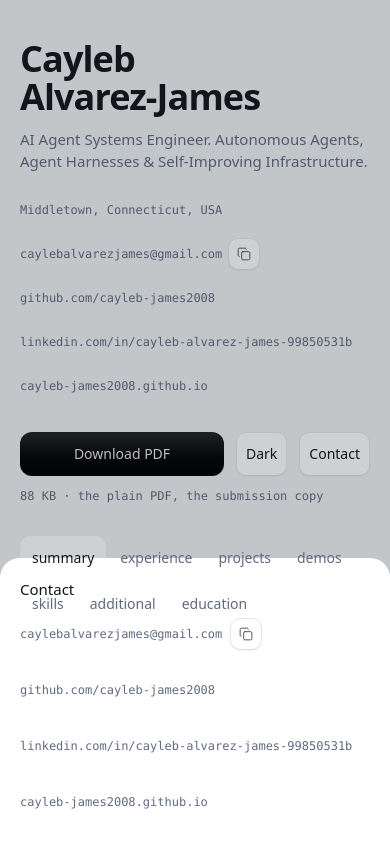
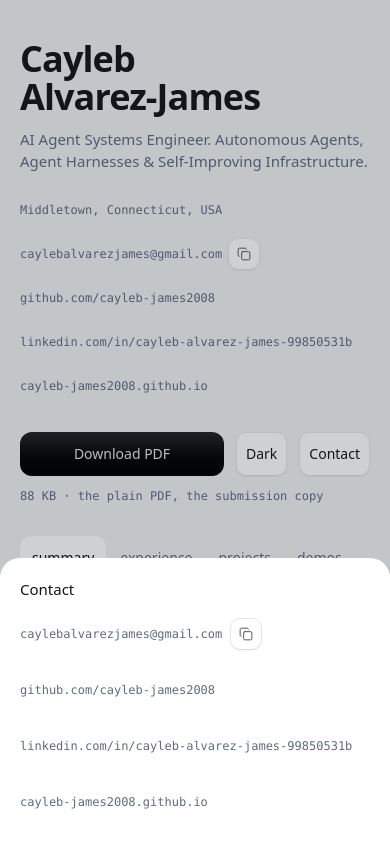
Before and after one commit to cayleb-james2008/cayleb-james2008.github.io, a React (Vite) app in the folder app/: page / in a window 390 px wide. Both pictures are taken after a click on the button "Contact". Shown: the top 848 px of the page. Built offline with nearby package versions, Linux system fonts and the light colour scheme; a web font is replaced by a local one.

Commit message:
fix: the Contact sheet and its scrim sit above the page (z-50 / z-40)
Found by watching the phone take: the index tabs' own z-10 layer painted over the open sheet at 390. Not one of the reviewers' findings; recorded in report.md.

Seat: lead (m-0256)

```diff
--- a/app/src/sections/Masthead.tsx
+++ b/app/src/sections/Masthead.tsx
@@ -69,8 +69,8 @@ export function Masthead() {
               </Button>
             </Drawer.Trigger>
             <Drawer.Portal>
-              <Drawer.Overlay className="bg-ink/20" style={{ position: "fixed", inset: 0 }} />
-              <Drawer.Content className="inset-x-0 bottom-0 rounded-t-[20px] bg-surface p-5 text-ink" style={{ position: "fixed" }}>
+              <Drawer.Overlay className="z-40 bg-ink/20" style={{ position: "fixed", inset: 0 }} />
+              <Drawer.Content className="z-50 inset-x-0 bottom-0 rounded-t-[20px] bg-surface p-5 text-ink" style={{ position: "fixed" }}>
                 <Drawer.Title className="text-ui font-medium">Contact</Drawer.Title>
                 <ul className="mt-3 flex flex-col gap-3 text-sm">
                   <li className="flex items-center gap-2">
```
